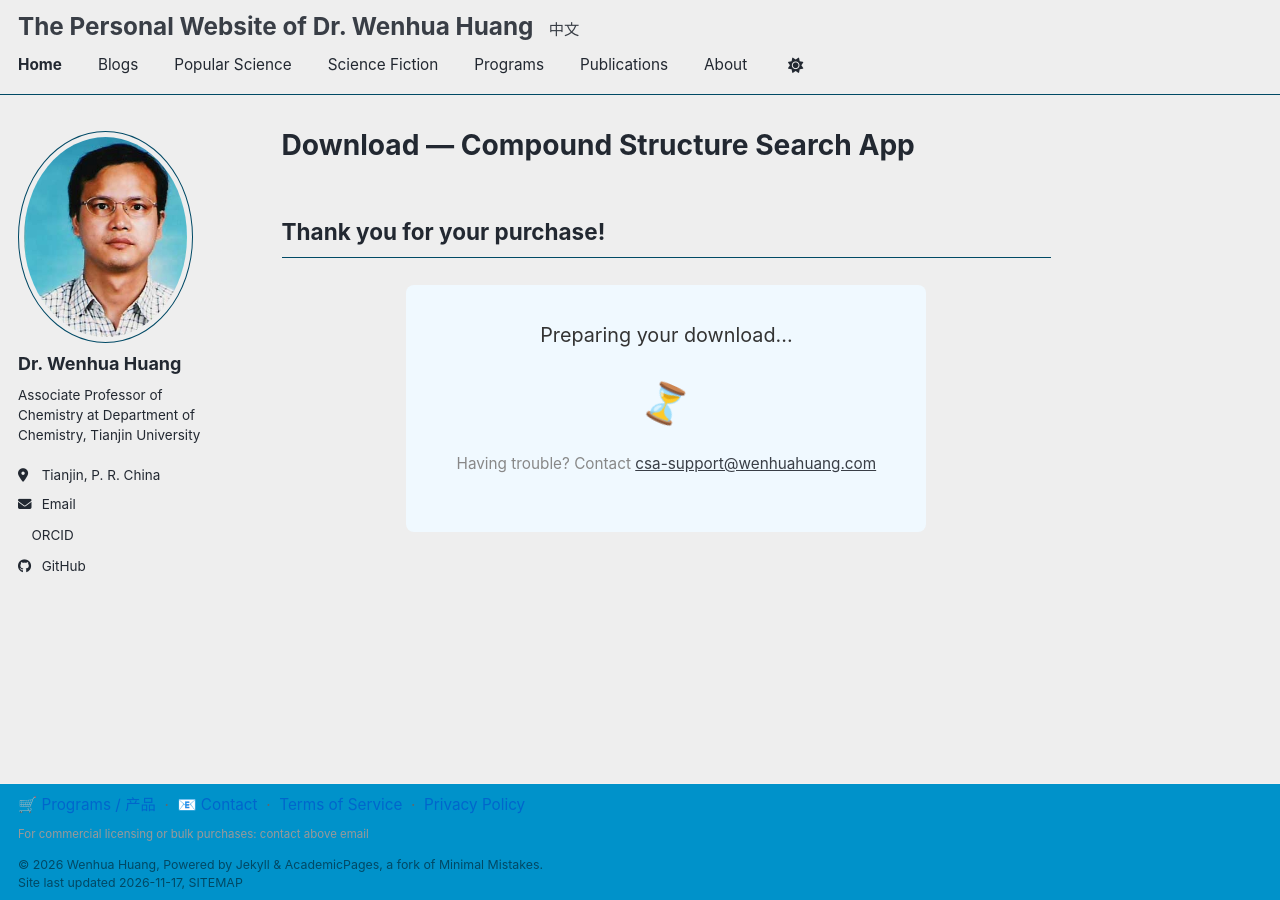
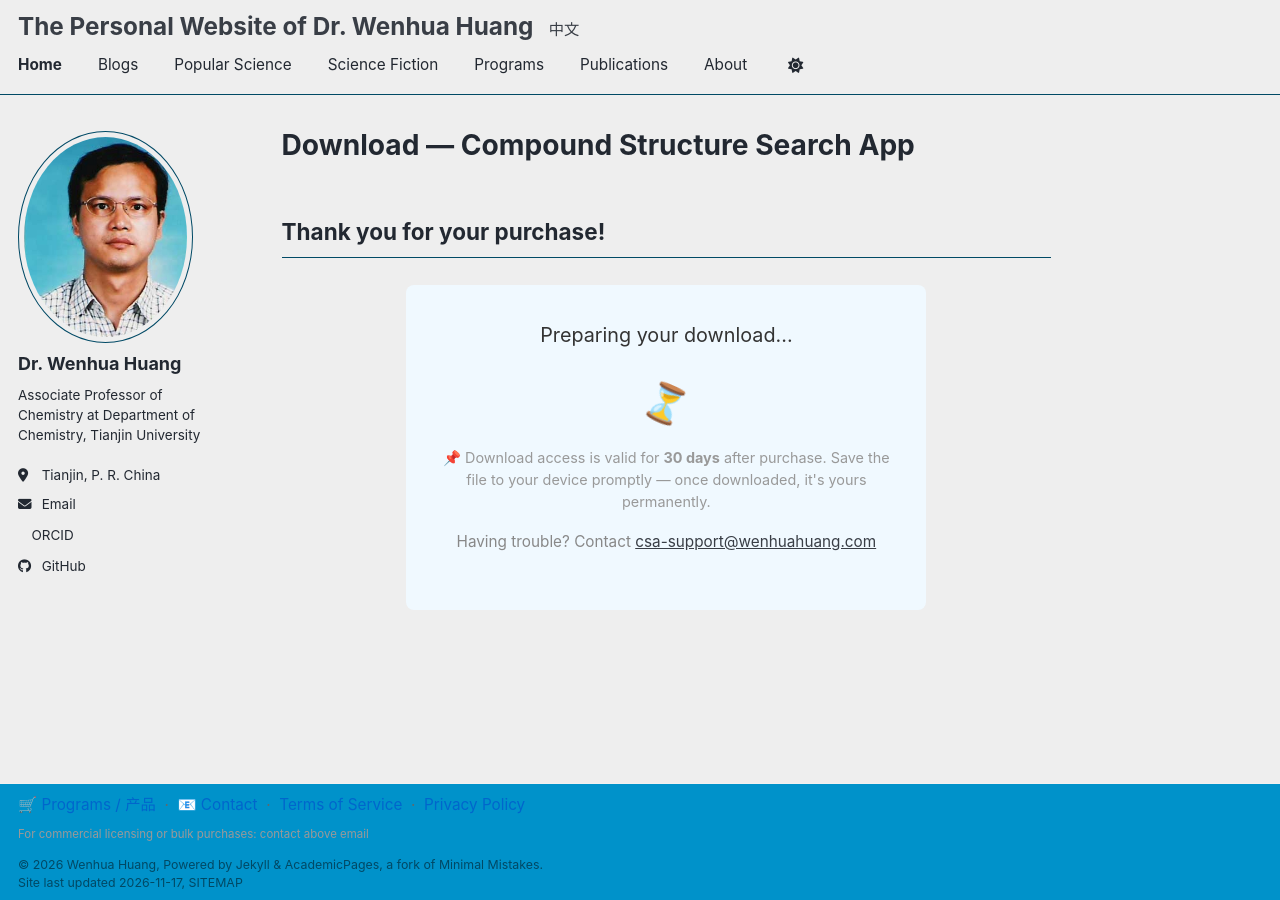
Before and after one commit to WenhuaHuang66/WenhuaHuang66.github.io, a Jekyll site: the page built from _pages/programs-compound-search-app-thanks.md, in a window 1280 px wide. Built offline with Jekyll 4.4.1, drawn with Linux system fonts in a browser that asks for light colours; a style sheet for code colours, icons or effects is not loaded.

Commit message:
Add download time limits

```diff
--- a/_pages/programs-compound-search-app-thanks.md
+++ b/_pages/programs-compound-search-app-thanks.md
@@ -37,7 +37,8 @@ classes: wide
     </a>
   </div>
 
-  <p style="margin-top:1.5em;font-size:0.85em;color:#888;">Having trouble? Contact <a href="mailto:csa-support@wenhuahuang.com">csa-support@wenhuahuang.com</a></p>
+  <p style="margin-top:1.2em;font-size:0.8em;color:#999;">📌 Download access is valid for <strong>30 days</strong> after purchase. Save the file to your device promptly — once downloaded, it's yours permanently.</p>
+  <p style="margin-top:0.8em;font-size:0.85em;color:#888;">Having trouble? Contact <a href="mailto:csa-support@wenhuahuang.com">csa-support@wenhuahuang.com</a></p>
 
 </div>
 
```
Also changed, not shown: _pages/zh-programs-compound-search-app-thanks.md (+2 -1 lines), _portfolio/2026-11-11-compound-search-app.md (+3 -0 lines), _portfolio_zh/2026-11-11-compound-search-app.md (+3 -0 lines).
